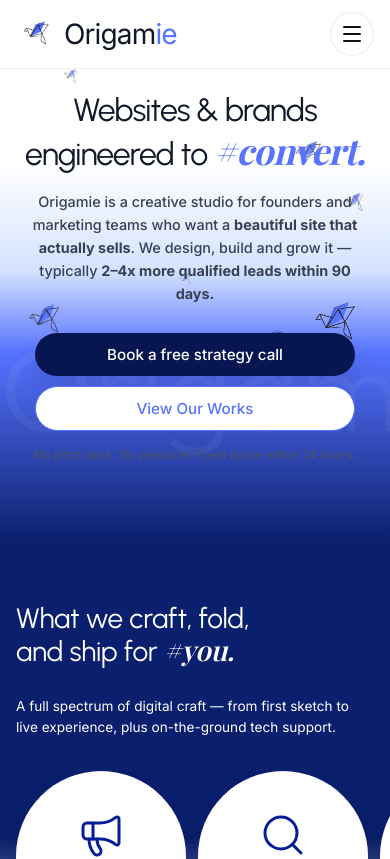
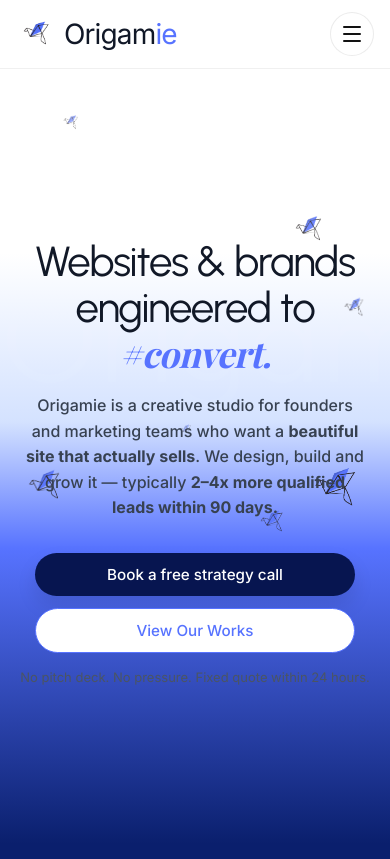
Before and after one commit to Arjun-venugopal/Origamie, a Next.js app: page / in a window 390 px wide. Shown: the top 859 px of the page. Built offline with nearby package versions, Linux system fonts and the light colour scheme; a web font is replaced by a local one.

Commit message:
implement main landing page layout styles and scroll-based animation component

```diff
--- a/src/app/page.module.css
+++ b/src/app/page.module.css
@@ -2205,8 +2205,6 @@
   z-index: 4;
   display: flex;
   align-items: center;
-  justify-content: flex-start;
-  padding-left: 10%;
   pointer-events: none;
 }
 
@@ -2219,13 +2217,6 @@
   flex-direction: column;
   align-items: flex-start;
   justify-content: center;
-  background: rgba(255, 255, 255, 0.85);
-  backdrop-filter: blur(16px);
-  -webkit-backdrop-filter: blur(16px);
-  padding: 44px 50px;
-  border-radius: 32px;
-  box-shadow: 0 24px 60px rgba(0, 23, 141, 0.06), 0 4px 16px rgba(0, 0, 0, 0.02);
-  border: 1px solid rgba(255, 255, 255, 0.6);
   pointer-events: auto;
 }
 
@@ -2321,6 +2312,50 @@
 }
 
 @media (max-width: 768px) {
+  /* Hero Section Mobile */
+  .heroWrapper {
+    min-height: 100vh;
+    padding: 160px 16px 80px;
+  }
+
+  .heroContentMain {
+    margin-top: 0px;
+  }
+
+  .heroBgText {
+    font-size: 32vw;
+    top: 25%;
+  }
+
+  .mainTitle {
+    font-size: 42px;
+    line-height: 46px;
+    margin-bottom: 16px;
+  }
+
+  .mainSubtitle {
+    font-size: 16px;
+    width: 100%;
+    margin-bottom: 32px;
+  }
+
+  .heroButtons {
+    flex-direction: column;
+    width: 100%;
+    gap: 12px;
+  }
+
+  .primaryBtn,
+  .secondaryBtn {
+    width: 100%;
+    text-align: center;
+  }
+
+  .heroMicroCopy {
+    font-size: 13px;
+    margin-top: 16px;
+  }
+
   .scrollAnimationSection {
     height: 100vh;
   }
@@ -2331,8 +2366,6 @@
   }
 
   .animationCaption {
-    padding: 30px 24px;
-    border-radius: 24px;
     width: 92%;
     text-align: center;
     align-items: center;
--- a/src/components/CraneScrollAnimation.tsx
+++ b/src/components/CraneScrollAnimation.tsx
@@ -179,24 +179,28 @@ export default function CraneScrollAnimation() {
   // Normalize progress to value between 0 and 1
   const progressRatio = activeFrame / (TOTAL_FRAMES - 1);
 
-  // Animation variants - FIXED: Added Variants type to resolve TS errors
+  // Animation variants - Framer motion variants for the text box
   const containerVariants: Variants = {
     hidden: {
       opacity: 0,
-      x: stepDirection === 'left' ? -100 : 100
+      y: 80
     },
     visible: {
       opacity: 1,
-      x: 0,
+      y: 0,
       transition: {
         duration: 0.8,
-        ease: [0.34, 1.56, 0.64, 1]
+        ease: [0.16, 1, 0.3, 1], // Custom smooth ease out
+        staggerChildren: 0.1
       }
     },
     exit: {
       opacity: 0,
-      x: stepDirection === 'left' ? 60 : -60,
-      transition: { duration: 0.4, ease: "easeIn" }
+      y: -40,
+      transition: {
+        duration: 0.4,
+        ease: "easeIn"
+      }
     }
   };
 
@@ -245,6 +249,10 @@ export default function CraneScrollAnimation() {
                 exit="exit"
                 variants={containerVariants}
                 className={styles.animationCaption}
+                style={{
+                  left: stepDirection === 'left' ? '10%' : 'auto',
+                  right: stepDirection === 'right' ? '10%' : 'auto',
+                }}
               >
                 <motion.span
                   className={styles.captionTag}
```
